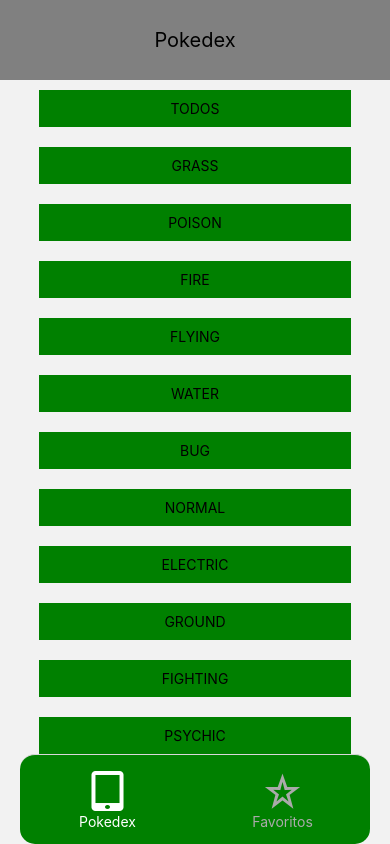
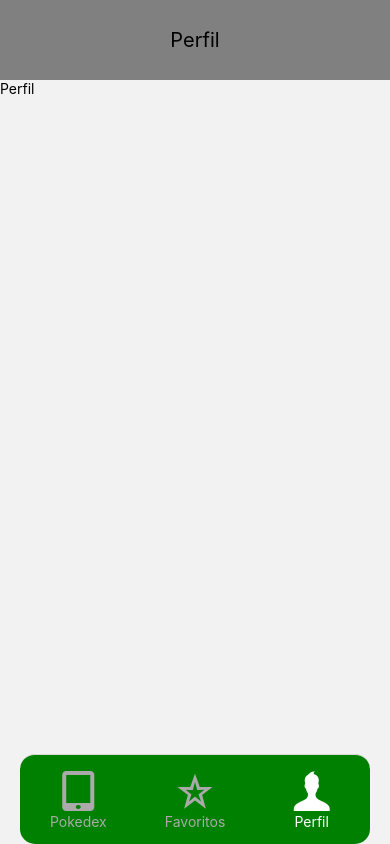
Before and after one commit to YesicaChui/pokedex_navigator_react_native, a React Native app: screen /PerfilStack in a window 390 px wide. Built offline with nearby package versions, Linux system fonts and the light colour scheme.

Commit message:
agregando miPerfil

```diff
--- /dev/null
+++ b/src/Screens/Perfil.js
@@ -0,0 +1,14 @@
+import { StyleSheet, Text, View } from 'react-native'
+import React from 'react'
+
+const Perfil = () => {
+  return (
+    <View>
+      <Text>Perfil</Text>
+    </View>
+  )
+}
+
+export default Perfil
+
+const styles = StyleSheet.create({})
--- /dev/null
+++ b/src/navigation/PerfilStack.js
@@ -0,0 +1,23 @@
+import { createNativeStackNavigator } from '@react-navigation/native-stack'
+import Header from '../Components/Header'
+import Perfil from '../Screens/Perfil'
+
+const Stack = createNativeStackNavigator()
+const PerfilStack = () => {
+  return (
+    <Stack.Navigator
+        initialRouteName='MiPerfil'
+        screenOptions={
+            ({route})=>{
+                return {
+                    header : () => <Header title="Perfil"/>
+                }
+            }
+        }
+    >
+        <Stack.Screen name="MiPerfil" component={Perfil} />
+    </Stack.Navigator>
+  )
+}
+
+export default PerfilStack
--- a/src/navigation/TabNavigator.js
+++ b/src/navigation/TabNavigator.js
@@ -5,6 +5,7 @@
 import { EvilIcons } from '@expo/vector-icons';
 import TabIcon from '../Components/TabIcon';
 import { StyleSheet } from 'react-native'
+import PerfilStack from './PerfilStack';
 
 const Tab = createBottomTabNavigator()
 
@@ -22,15 +23,22 @@
           name="PokemonStack"
           component={PokemonStack}
           options={{
-            tabBarIcon:({focused}) => <TabIcon icon="tablet" label="Pokedex" focused={focused}/>
-           }}
+            tabBarIcon: ({ focused }) => <TabIcon icon="tablet" label="Pokedex" focused={focused} />
+          }}
         />
         <Tab.Screen
           name="FavoritosStack"
           component={FavoritosStack}
           options={{
-            tabBarIcon:({focused}) => <TabIcon icon="star-outlined" label="Favoritos" focused={focused}/>
-           }}
+            tabBarIcon: ({ focused }) => <TabIcon icon="star-outlined" label="Favoritos" focused={focused} />
+          }}
+        />
+        <Tab.Screen
+          name="PerfilStack"
+          component={PerfilStack}
+          options={{
+            tabBarIcon: ({ focused }) => <TabIcon icon="user" label="Perfil" focused={focused} />
+          }}
         />
       </Tab.Navigator>
 
@@ -41,15 +49,15 @@
 export default TabNavigator
 
 const styles = StyleSheet.create({
-  tabBar:{
-    backgroundColor:"green",
-    elevation:4,
-    position:"absolute",
-    bottom:0,
-    left:20,
-    right:20,
-    borderRadius:15,
-    height:90
+  tabBar: {
+    backgroundColor: "green",
+    elevation: 4,
+    position: "absolute",
+    bottom: 0,
+    left: 20,
+    right: 20,
+    borderRadius: 15,
+    height: 90
 
 
   }
```
